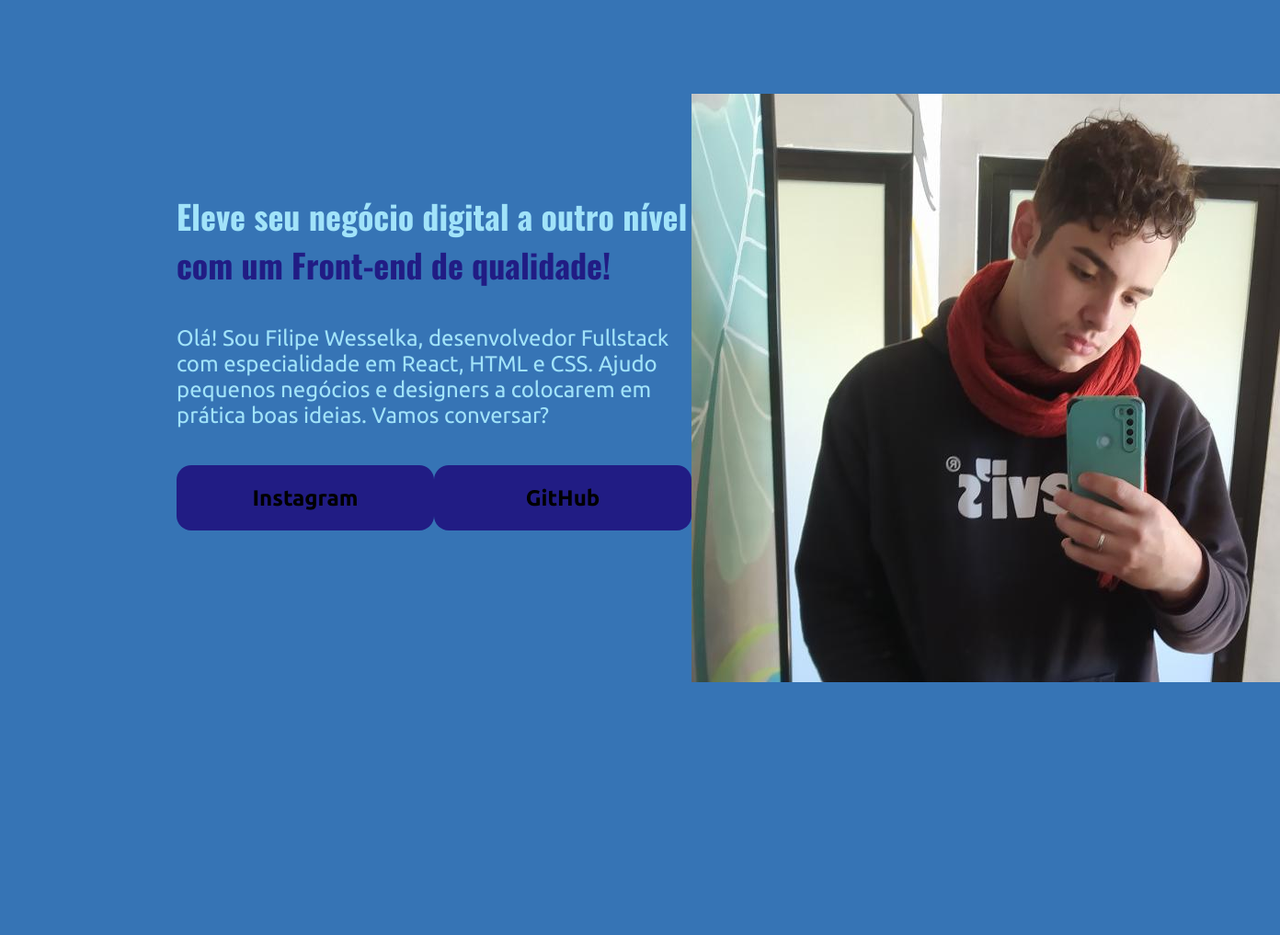
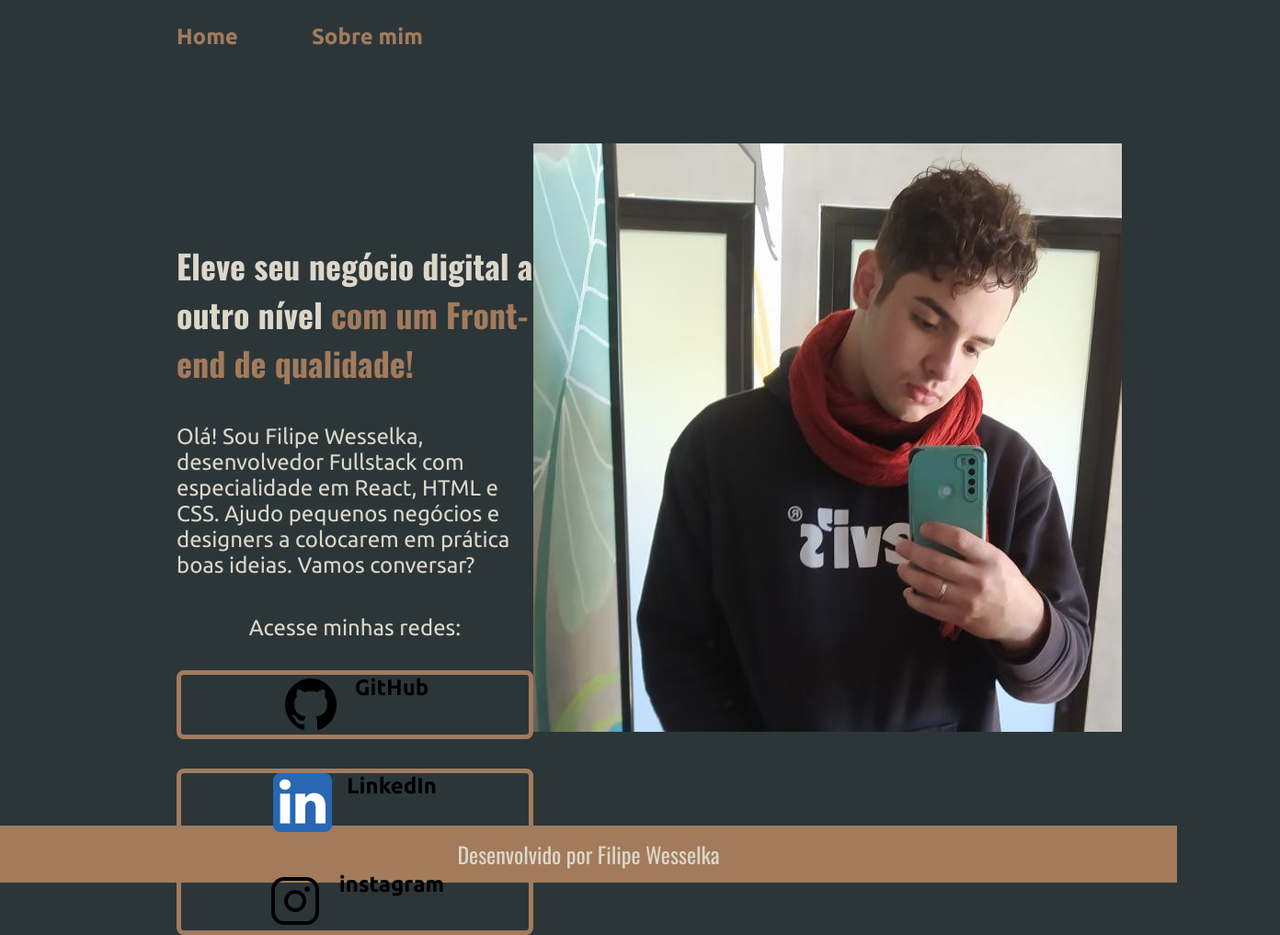
Before and after one commit to filipewesselka/desenvolvendo-perfil, a plain HTML site: page index.html in a window 1280 px wide. Shown: the whole page at 92% size, 1392 px wide, since content can reach past the window. Before the commit the page ends 902 px from the top, so only its background shows below. Drawn offline with nearby package versions, Linux system fonts and the light colour scheme.

Commit message:
att portfolio

```diff
--- a/index.html
+++ b/index.html
@@ -4,22 +4,40 @@
     <meta charset="UTF-8">
     <meta name="viewport" content="width=device-width, initial-scale=1.0">
     <title>Portfolio</title>
-    <link rel="stylesheet" href="style.css">
+    <link rel="stylesheet" href="./style/style.css">
 
 </head>
 <body>
-    <header></header>
+    <header class="cabecalho">
+        <nav class="cabecalho__menu">
+            <a class="cabecalho__menu__link" href="index.html">Home</a>
+            <a class="cabecalho__menu__link" href="about.html">Sobre mim</a>
+        </nav>
+    </header>
     <main class="apresentacao">
         <section class="apresentacao__conteudo">
             <h1 class="apresentacao__conteudo__titulo">Eleve seu negócio digital a outro nível <strong class="titulo-destaque">com um Front-end de qualidade!</strong></h1>
             <p class="apresentacao__conteudo__paragrafo">Olá! Sou Filipe Wesselka, desenvolvedor Fullstack com especialidade em React, HTML e CSS. Ajudo pequenos negócios e designers a colocarem em prática boas ideias. Vamos conversar?</p>
             <div class="apresentacao__links">
-                <a class="apresentacao__links__link" href="https://instagram.com/filipewg_">Instagram</a>
-                <a class="apresentacao__links__link" href="https://github.com/filipewesselka">GitHub</a>
+                <h2 class="apresentacao__links__subtitulo">Acesse minhas redes:</h2>
+                <a class="apresentacao__links__link" href="https://github.com/filipewesselka">
+                    <img src="./assets/gitlogo.png" alt="logo github">
+                    GitHub
+                </a>
+                <a class="apresentacao__links__link" href="https://www.linkedin.com/in/filipe-wesselka/">
+                    <img src="./assets/linkedinlogo.png" alt="logo do LinkedIn">
+                    LinkedIn
+                </a>
+                <a class="apresentacao__links__link" href="https://instagram.com/filipewg_">
+                    <img src="./assets/instaloguinhooooo.png" alt="logo instagram">
+                    instagram
+                </a>
             </div>
         </section>
-        <img src="file.png" alt="Foto do Filipe">
+        <img src="./assets/file.png" alt="Foto do Filipe">
     </main>
-    <footer></footer>
+    <footer class="rodape">
+        <p>Desenvolvido por Filipe Wesselka</p>
+    </footer>
 </body>
 </html>
--- a/style.css
+++ /dev/null
@@ -1,62 +0,0 @@
-@import url('https://fonts.googleapis.com/css2?family=Oswald:wght@200..700&family=Ubuntu:ital,wght@0,300;0,400;0,500;0,700;1,300;1,400;1,500;1,700&display=swap');
-
-
-*{
-    margin: 0;
-    padding: 0;
-}
-
-body {
-    height: 100vh;
-    box-sizing: border-box;
-    background-color: #3674B5;
-    color: #A1E3F9;
-}
-
-.titulo-destaque {
-    color: #211C84;
-}
-
-.apresentacao{
-    margin: 8% 15%;
-    display: flex;
-    align-items: center;
-    justify-content: space-between;
-
-}
-
-.apresentacao__conteudo{
-    width: 615px;
-    height: 428px;
-    display: flex;
-    flex-direction: column;
-    gap: 40px;
-}
-
-.apresentacao__conteudo__titulo{
-    font-size: 36px;
-    font-family: "Oswald", sans-serif;
-}
-
-.apresentacao__conteudo__paragrafo{
-    font-size: 24px;
-    font-family: "Ubuntu", sans-serif;
-}
-
-.apresentacao__links{
-    display: flex;
-    justify-content: space-between;
-}
-
-.apresentacao__links__link{
-    background-color: #211C84;
-    width: 280px;
-    text-align: center;
-    border-radius: 16px;
-    font-size: 24px;
-    padding: 21.5px 0px;
-    text-decoration: none;
-    color: black;
-    font-family: "Ubuntu", sans-serif;
-    font-weight: 600;
-}
--- /dev/null
+++ b/style/style.css
@@ -0,0 +1,117 @@
+@import url('https://fonts.googleapis.com/css2?family=Oswald:wght@200..700&family=Ubuntu:ital,wght@0,300;0,400;0,500;0,700;1,300;1,400;1,500;1,700&display=swap');
+
+:root{
+    --cor-primaria: #2C3639;
+    --cor-secundaria: #DCD7C9;
+    --cor-terciaria: #A27B5C;
+    --cor-hover: #3F4E4F;
+
+    --fonte-primaria: "Oswald", sans-serif;
+    --fonte-secundaria: "Ubuntu", sans-serif;
+}
+
+
+
+*{
+    margin: 0;
+    padding: 0;
+}
+
+body {
+    box-sizing: border-box;
+    background-color: var(--cor-primaria);
+    color: var(--cor-secundaria);
+}
+
+.cabecalho{
+    padding: 2% 0% 0% 15%;
+}
+
+.cabecalho__menu{
+    display: flex;
+    gap: 80px;
+}
+
+.cabecalho__menu__link{
+    font-family: var(--fonte-secundaria);
+    font-size: 24px;
+    font-weight: 600;
+    color: var(--cor-terciaria);
+    text-decoration: none;
+}
+
+
+.apresentacao{
+    padding: 8% 15%;
+    display: flex;
+    align-items: center;
+    justify-content: space-between;
+
+}
+
+.apresentacao__conteudo{
+    width: 615px;
+    height: 428px;
+    display: flex;
+    flex-direction: column;
+    gap: 40px;
+}
+
+.apresentacao__conteudo__titulo{
+    font-size: 36px;
+    font-family: var(--fonte-primaria);
+}
+
+.titulo-destaque {
+    color: var(--cor-terciaria);
+}
+
+.apresentacao__conteudo__paragrafo{
+    font-size: 24px;
+    font-family: var(--fonte-secundaria);
+}
+
+.apresentacao__links{
+    display: flex;
+    flex-direction: column;
+    justify-content: space-between;
+    align-items: center;
+    gap: 32px;
+}
+
+.apresentacao__links__subtitulo{
+    font-family: var(--fonte-secundaria);
+    font-weight: 400;
+    font-size: 24px;
+}
+
+.apresentacao__links__link{
+    display: flex;
+    justify-content: center;
+    gap: 16px;
+    border: 5px solid var(--cor-terciaria);
+    width: 378px;
+    text-align: center;
+    border-radius: 8px;
+    font-size: 24px;
+    padding: 0.1% 0%;
+    text-decoration: none;
+    color: #000000;
+    font-family: var(--fonte-secundaria);
+    font-weight: 600;
+}
+
+.apresentacao__links__link:hover {
+    background-color: var(--cor-hover);
+}
+
+.rodape{
+    padding: 1%;
+    color: var(--cor-secundaria);
+    background-color: var(--cor-terciaria);
+    text-align: center;
+    font-family: var(--fonte-primaria);
+    font-size: 24px;
+    font-weight: 400;
+
+}
```
Also changed, not shown: about.html (added, +30 -0 lines), assets/HTML5.png (renamed from HTML5.png), assets/file.png (renamed from file.png), assets/gitlogo.png (added), assets/instaloguinhooooo.png (added), assets/linkedinlogo.png (added), html-logo-main/gitlogo.png (added).
